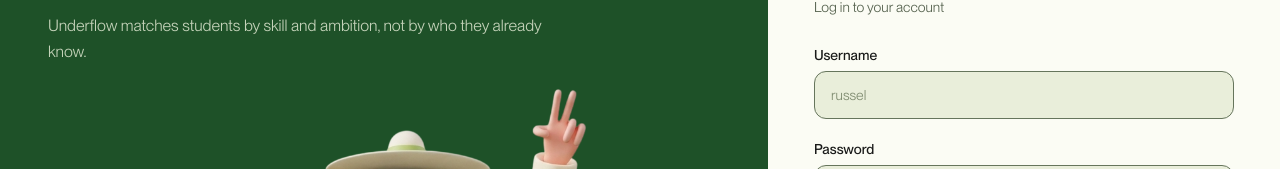
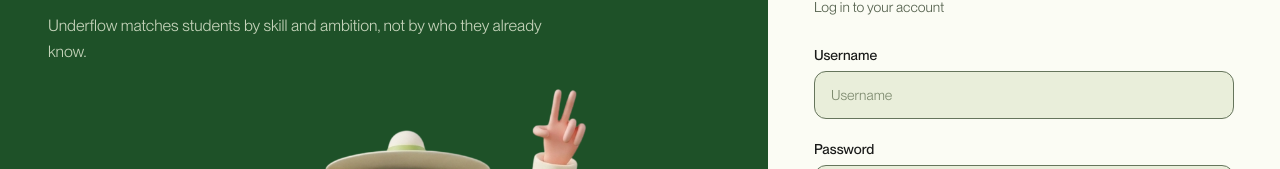
Before and after one commit to modesuuu/underflow, a Next.js app: page /login in a window 1280 px wide. Shown: the part 199-368 px from the top of the page. Built offline with nearby package versions, Linux system fonts and the light colour scheme; no server answers.

Commit message:
Auth username placeholder: drop the leftover 'russel'
Both the login and signup username inputs still carried the
old mock user's name as their placeholder. It now reads
'Username', matching the email fields' plain style.

```diff
--- a/features/auth/components/LoginForm.tsx
+++ b/features/auth/components/LoginForm.tsx
@@ -72,7 +72,7 @@ export function LoginForm() {
           label="Username"
           type="text"
           autoComplete="username"
-          placeholder="russel"
+          placeholder="Username"
           value={username}
           onChange={(e) => setUsername(e.target.value)}
           error={errors.username}
--- a/features/auth/components/SignupForm.tsx
+++ b/features/auth/components/SignupForm.tsx
@@ -77,7 +77,7 @@ export function SignupForm() {
           label="Username"
           type="text"
           autoComplete="username"
-          placeholder="russel"
+          placeholder="Username"
           value={username}
           onChange={(e) => setUsername(e.target.value)}
           error={errors.username}
```
